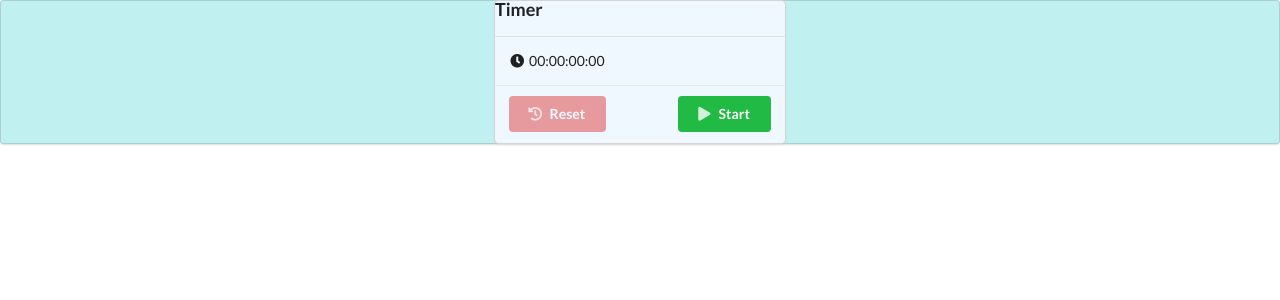
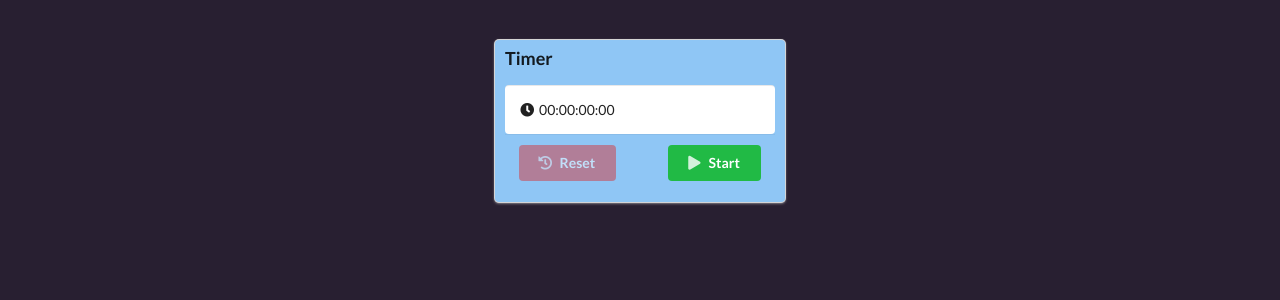
Before and after one commit to shashwata27/React-Timer, a React (Create React App) app: page / in a window 1280 px wide. Shown: the top 300 px of the page. Built offline with nearby package versions, Linux system fonts and the light colour scheme.

Commit message:
adding css

```diff
--- a/src/components/App.jsx
+++ b/src/components/App.jsx
@@ -1,7 +1,7 @@
 import React from "react";
 import Buttons from "./Buttons";
 import iconConfig from "../utils/iconConfig";
-import TimeFormatter from "../utils/timeFormatter";
+import timeFormatter from "../utils/timeFormatter";
 
 export default class App extends React.Component {
   state = { timer: 0, start: false, past: false };
@@ -58,13 +58,12 @@ export default class App extends React.Component {
 
   render() {
     return (
-      <div className="ui segment">
-        <div className="ui center aligned grid">
+      <div className="conatiner">
         <div className="ui card">
           <div className="ui header">Timer</div>
-            <div className="content">
+          <div className="mainDisplay content">
             <i className="clock icon"></i>
-              <span>{TimeFormatter(this.state.timer)}</span>
+            <span>{timeFormatter(this.state.timer)}</span>
           </div>
           <div className="extra content">
             {this.renderButtons()}
@@ -78,7 +77,6 @@ export default class App extends React.Component {
           </div>
         </div>
       </div>
-      </div>
     );
   }
 }
--- a/src/css/style.css
+++ b/src/css/style.css
@@ -1,7 +1,18 @@
-.ui.segment {
-  background-color: #c1f0f0;
+.conatiner {
+  height: 100vh;
+  display: flex;
+  justify-content: center;
+  align-items: flex-start;
+  padding: 40px;
+  background-color: rgb(40, 31, 49);
 }
 
 .ui.card {
-  background-color: aliceblue;
+  background-color: rgb(143, 198, 245);
+  padding: 10px;
 }
+
+.ui.card > .mainDisplay {
+  background-color: white;
+  border-radius: 4px;
+}
--- a/src/utils/timeFormatter.jsx
+++ b/src/utils/timeFormatter.jsx
@@ -1,8 +1,8 @@
-const TimeFormatter = (time) => {
+const timeFormatter = (time) => {
   const mili = `0${Math.floor(time % 100)}`.slice(-2);
   const sec = `0${Math.floor((time / 100) % 60)}`.slice(-2);
   const min = `0${Math.floor((time / 100 / 60) % 60)}`.slice(-2);
   const hr = `0${Math.floor((time / 100 / 60 / 60) % 60)}`.slice(-2);
   return `${hr}:${min}:${sec}:${mili}`;
 };
-export default TimeFormatter;
+export default timeFormatter;
```
Lines whose indentation alone changed are shown as unchanged.
